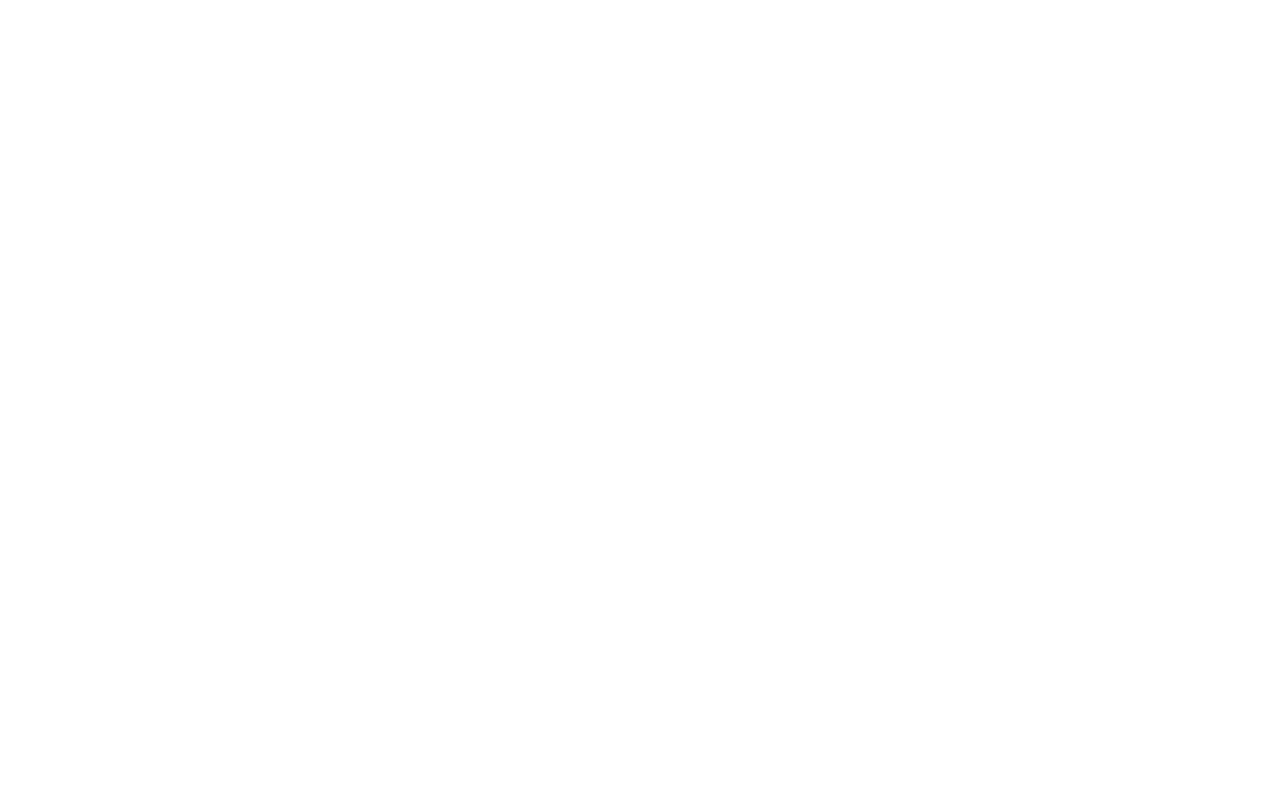
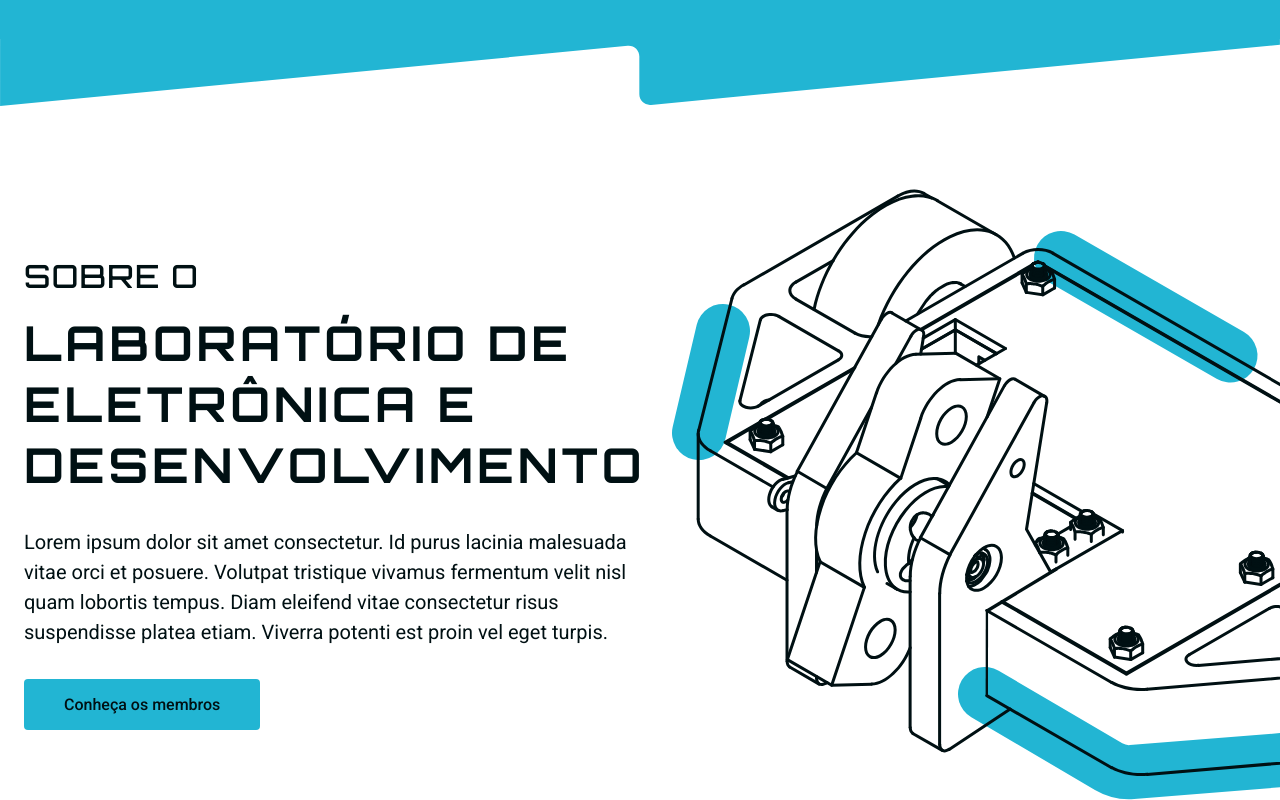
Before and after one commit to labedufn/site-front, a React (Vite) app: page / in a window 1280 px wide. Shown: the part 1584-2384 px from the top of the page. Before the commit the page ends 1570 px from the top, so only its background shows below. Built offline with nearby package versions, Linux system fonts and the light colour scheme.

Commit message:
sobre finalizado

```diff
--- a/src/assets/css/common/navbar.css
+++ b/src/assets/css/common/navbar.css
@@ -64,9 +64,6 @@
   height: 24px;
 }
 
-.instagram:hover path {
-  fill: #fce57e;
-}
 .menu-icon {
   display: none;
   font-size: 24px;
--- /dev/null
+++ b/src/assets/css/components/botao.css
@@ -0,0 +1,28 @@
+@import url("../utils/cores.css");
+@import url("https://fonts.googleapis.com/css2?family=Roboto:wght@500&display=swap");
+
+.botao {
+  background-color: var(--cor-primaria1);
+  border-radius: 4px;
+  color: var(--cor-neutra1);
+  cursor: pointer;
+  font-family: "Roboto", sans-serif;
+  font-size: 1rem;
+  font-weight: 500;
+  transition: filter 0.3s ease-in-out;
+  padding: 16px 40px;
+}
+
+.botao:hover {
+  filter: brightness(0.9);
+}
+
+.botao:active {
+  filter: brightness(0.8);
+}
+
+@media (max-width: 768px) {
+  .botao {
+    padding: 16px 24px;
+  }
+}
--- a/src/assets/css/components/item-conteudo.css
+++ b/src/assets/css/components/item-conteudo.css
@@ -11,7 +11,6 @@
 
 .item img {
   margin-bottom: 24px;
-  width: 100px;
 }
 
 .item h3 {
--- /dev/null
+++ b/src/assets/css/components/sobre.css
@@ -0,0 +1,79 @@
+@import url("../utils/cores.css");
+@import url("https://fonts.googleapis.com/css2?family=Orbitron:wght@500;700&family=Roboto&display=swap");
+
+.sobre {
+  margin-top: 80px;
+  overflow: hidden;
+}
+
+.sobre-content {
+  display: flex;
+  align-items: center;
+}
+
+.sobre-textos {
+  color: var(--cor-neutra1);
+}
+
+.subtitulo {
+  font-family: "Orbitron", sans-serif;
+  font-weight: 500;
+  font-size: 2rem;
+  letter-spacing: 1.28px;
+  margin-bottom: 16px;
+}
+
+.titulo {
+  font-family: "Orbitron", sans-serif;
+  font-weight: 700;
+  font-size: 3rem;
+  letter-spacing: 3.84px;
+  margin-bottom: 32px;
+}
+
+.paragrafo {
+  font-family: "Roboto", sans-serif;
+  font-size: 1.25rem;
+  font-weight: 400;
+  line-height: 1.5;
+  margin-bottom: 32px;
+}
+
+.sobre-imagem {
+  margin-left: 24px;
+}
+
+@media (max-width: 1000px) {
+  .sobre {
+    margin-top: 40px;
+  }
+
+  .sobre-content {
+    flex-direction: column-reverse;
+    gap: 40px;
+  }
+
+  .sobre-textos {
+    text-align: center;
+  }
+
+  .subtitulo {
+    font-size: 1rem;
+    letter-spacing: 0.96px;
+    margin-bottom: 12px;
+  }
+
+  .titulo {
+    font-size: 1.5rem;
+    letter-spacing: 2.56px;
+    margin-bottom: 16px;
+  }
+
+  .paragrafo {
+    font-size: 1rem;
+  }
+
+  .sobre-imagem {
+    margin-left: 0;
+  }
+}
--- /dev/null
+++ b/src/components/Botao.tsx
@@ -0,0 +1,16 @@
+import React from "react";
+import "../assets/css/components/botao.css";
+
+interface BotaoProps {
+  texto: string;
+}
+
+const Botao: React.FC<BotaoProps> = ({ texto }) => {
+  return (
+    <>
+      <button className="botao">{texto}</button>
+    </>
+  );
+};
+
+export default Botao;
--- a/src/components/ItemConteudo.tsx
+++ b/src/components/ItemConteudo.tsx
@@ -10,7 +10,7 @@
 const ItemConteudo: React.FC<ItemConteudoProps> = ({ icone, titulo, descricao }) => {
   return (
     <>
-      <div className="item container">
+      <div className="item">
         <img src={icone} alt={titulo} />
         <h3>{titulo}</h3>
         <p>{descricao}</p>
--- /dev/null
+++ b/src/components/Sobre.tsx
@@ -0,0 +1,31 @@
+import React from "react";
+import "../assets/css/components/sobre.css";
+import Foto from "../assets/img/ilustracoes/chiko_desenho.svg";
+import Botao from "./Botao";
+
+interface SobreProps {
+  subtitulo: string;
+  titulo: string;
+  paragrafo: string;
+}
+
+const Sobre: React.FC<SobreProps> = ({ subtitulo, titulo, paragrafo }) => {
+  return (
+    <>
+      <div className="sobre">
+        <div className="sobre-content container">
+          <div className="sobre-textos">
+            <h2 className="subtitulo">{subtitulo}</h2>
+            <h1 className="titulo">{titulo}</h1>
+            <p className="paragrafo">{paragrafo}</p>
+            <Botao texto="Conheça os membros" />
+          </div>
+          <img src={Foto} alt="Robô" className="sobre-imagem" />
+        </div>
+        <div className="teste"></div>
+      </div>
+    </>
+  );
+};
+
+export default Sobre;
--- a/src/pages/Inicio.tsx
+++ b/src/pages/Inicio.tsx
@@ -3,6 +3,7 @@
 import ImagemHero from "../assets/img/fotos/hero_bg.png";
 import Navbar from "../common/Navbar";
 import Hero from "../components/Hero";
+import Sobre from "../components/Sobre";
 
 const Inicio: React.FC = () => {
   return (
@@ -13,6 +14,13 @@
         subtitulo="LABORATÓRIO DE ELETRÔNICA E DESENVOLVIMENTO"
         urlImagem={ImagemHero}
       />
+      <Sobre
+        subtitulo={"SOBRE O"}
+        titulo={"LABORATÓRIO DE ELETRÔNICA E DESENVOLVIMENTO"}
+        paragrafo={
+          "Lorem ipsum dolor sit amet consectetur. Id purus lacinia malesuada vitae orci et posuere. Volutpat tristique vivamus fermentum velit nisl quam lobortis tempus. Diam eleifend vitae consectetur risus suspendisse platea etiam. Viverra potenti est proin vel eget turpis."
+        }
+      />
     </>
   );
 };
```
Also changed, not shown: src/assets/img/ilustracoes/chiko_desenho.svg.
